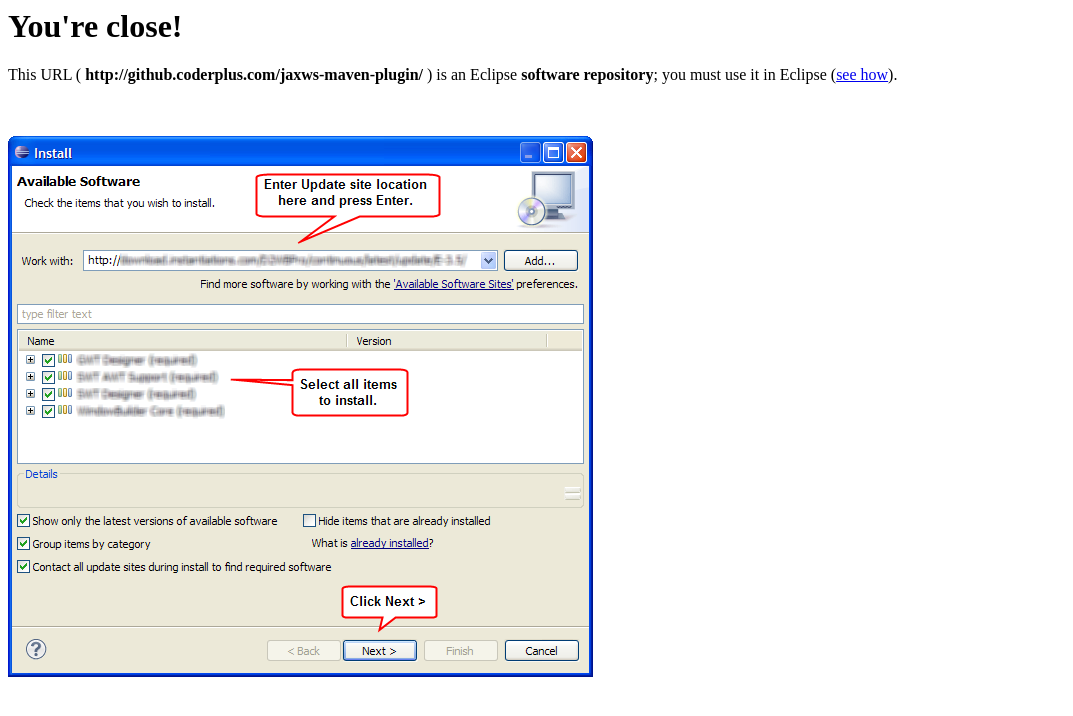
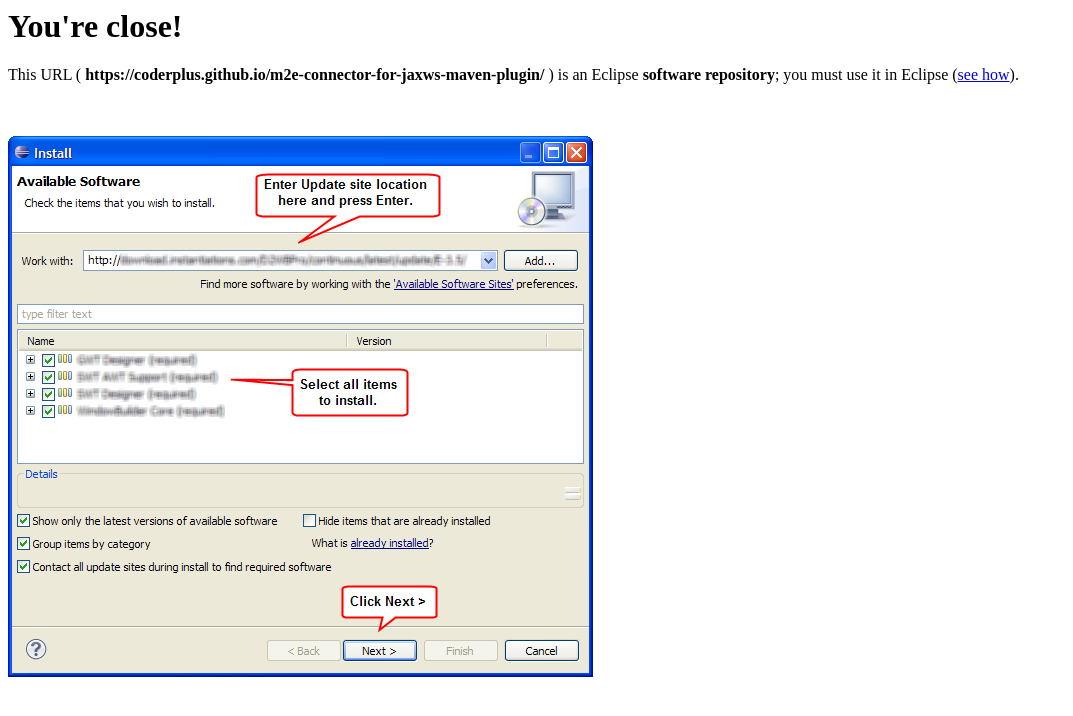
Before and after one commit to coderplus/m2e-connector-for-jaxws-maven-plugin, a plain HTML site: page docs/index.html in a window 1280 px wide. Shown: the whole page, without its empty margins (0-1073 px from the left). Drawn offline with Linux system fonts and the light colour scheme.

Commit message:
correct the update site URL

```diff
--- a/docs/index.html
+++ b/docs/index.html
@@ -5,7 +5,7 @@
 
 <div id="midcolumn" class="no-left-nav">
 <h1>You're close!</h1>
-<p>This URL ( <b>http://github.coderplus.com/jaxws-maven-plugin/</b> ) is an Eclipse <b>software repository</b>; you must use it in Eclipse (<a href="http://help.eclipse.org/topic/org.eclipse.platform.doc.user/tasks/tasks-127.htm">see how</a>).<br><br><br></p>
+<p>This URL ( <b>https://coderplus.github.io/m2e-connector-for-jaxws-maven-plugin/</b> ) is an Eclipse <b>software repository</b>; you must use it in Eclipse (<a href="http://help.eclipse.org/topic/org.eclipse.platform.doc.user/tasks/tasks-127.htm">see how</a>).<br><br><br></p>
 <img  src="install.png">
 </div>
 
```
